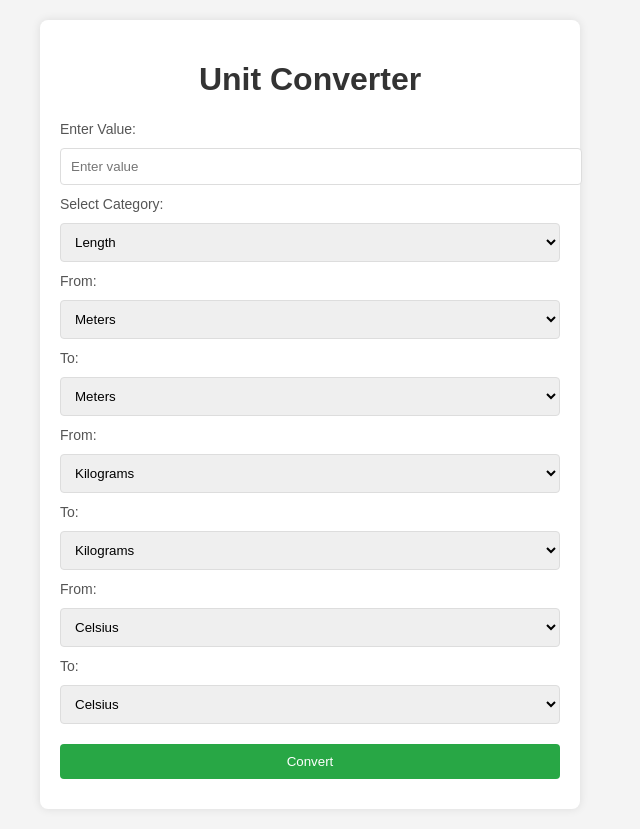
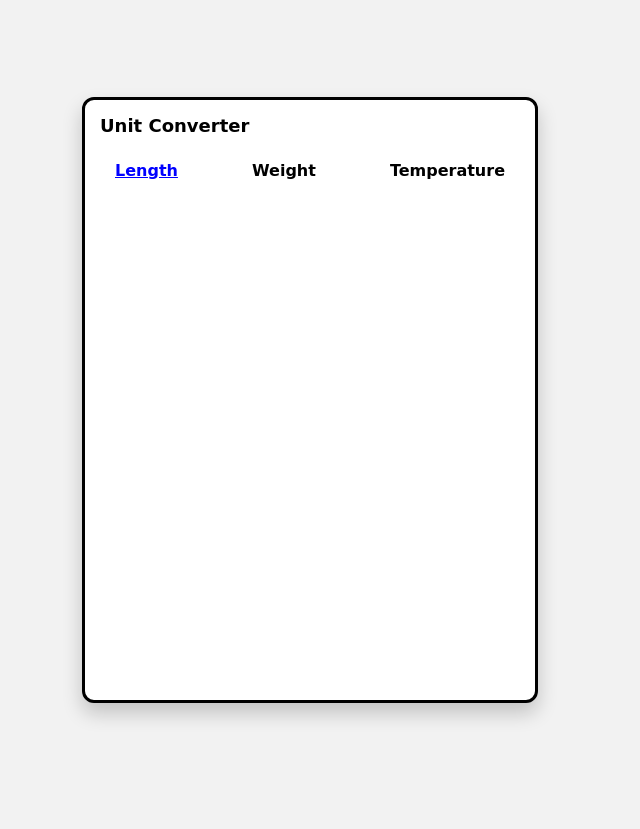
Before and after one commit to enzorva/unit_converter, a Flask app: page / in a window 1280 px wide. Shown: the whole page, without its empty margins (330-970 px from the left). After the commit the page ends 720 px from the top, so only its background shows below. Run offline with Flask 3, Linux system fonts and the light colour scheme.

Commit message:
page being built

```diff
--- a/app.py
+++ b/app.py
@@ -13,8 +13,8 @@ def convert():
     result = 0
 
     if category == 'length':
-        from_unit = request.form['from-lenght']
-        to_unit = request.form['to-lenght']
+        from_unit = request.form['from-length']
+        to_unit = request.form['to-length']
         result = convert_length(value, from_unit, to_unit)
     elif category == 'weight':
         from_unit = request.form['from-weight']
@@ -26,6 +26,10 @@ def convert():
         result = convert_temperature(value, from_unit, to_unit)
 
     return render_template('index.html', result=result)
+
+@app.route('/length')
+def length():
+    return render_template('length.html')
 
 def convert_length(value, from_unit, to_unit):
     conversions= {
--- a/static/style.css
+++ b/static/style.css
@@ -1,60 +1,78 @@
 body {
-    font-family: Arial, sans-serif;
-    background-color: #f4f4f4;
     margin: 0;
-    padding: 20px;
+    height: 100vh;
+    display: flex;
+    justify-content: center;
+    align-items: center;
+    background-color: #f2f2f2;
+    font-family: 'Comic Sans MS', 'Comic Sans', cursive;
 }
 
-.container {
-    max-width: 500px;
-    margin: 0 auto;
-    background-color: white;
-    padding: 20px;
-    border-radius: 8px;
-    box-shadow: 0 0 10px rgba(0, 0, 0, 0.1);
+.tall-box {
+    width: 450px;
+    height: 600px;
+    background-color: #ffffff;
+    border-radius: 12px;
+    box-shadow: 0 10px 20px rgba(0, 0, 0, 0.2);
+    border: 3.5px solid #000;
 }
 
-h1 {
-    text-align: center;
-    color: #333;
+.title {
+    position: relative;
+    top: 10px;
+    left: 10px;
+    text-align: left;
+    padding: 5px;
+    font-size: 18px;
+    font-weight: bold;
+    color: #000;
+}
+
+.buttons {
+    display: flex;
+    justify-content: space-between;
+    margin: 20px 10px;
+}
+
+.btn {
+    background-color: #ffffff;
+    color: #000;
+    font-family: 'Comic Sans MS', 'Comic Sans', cursive;
+    font-weight: bold;
+    border: none;
+    padding: 10px 20px;
+    font-size: 16px;
+    cursor: pointer;
+    border-radius: 5px;
+    text-decoration: none;
+}
+
+.btn:hover {
+    background-color: #ffffff;
+}
+
+.btn.active {
+    color: blue;
+    text-decoration: underline;
+}
+
+.form {
+    display: flex;
+    flex-direction: column;
+    align-items: center;
+    gap: 15px;
+    margin-top: 20px;
+}
+
+.textfield {
+    width: 90%;
+    padding: 10px;
+    font-size: 16px;
+    border: 3.5px solid #000;
+    border-radius: 5px;
+    box-sizing: border-box;
 }
 
 label {
-    font-size: 14px;
-    color: #555;
-}
-
-input,
-select,
-button {
-    width: 100%;
-    padding: 10px;
-    margin: 10px 0;
-    border-radius: 4px;
-    border: 1px solid #ddd;
-}
-
-button {
-    background-color: #28a745;
-    color: white;
-    border: none;
-    cursor: pointer;
-}
-
-button:hover {
-    background-color: #218838;
-}
-
-.section {
-    display: block;
-}
-
-h2 {
-    color: #333;
-}
-
-p {
-    font-size: 18px;
-    color: #555;
     font-weight: bold;
 }
--- a/templates/index.html
+++ b/templates/index.html
@@ -2,79 +2,20 @@
 <html lang="en">
 
 <head>
-    <meta charset="UTF-8">
-    <meta name="viewport" content="width=device-width, initial-scale=1.0">
-    <title>Unit Converter</title>
+    <meta charset="UTF-8" />
+    <meta name="viewport" content="width=device-width, initial-scale=1.0" />
+    <title>Centered Tall Box</title>
     <link rel="stylesheet" href="static/style.css">
 </head>
 
 <body>
-    <div class="container">
-        <h1>Unit Converter</h1>
-
-        <form method="POST" action="/convert">
-            <label for="value">Enter Value:</label>
-            <input type="number" id="value" name="value" placeholder="Enter value" required>
-
-            <label for="category">Select Category:</label>
-            <select id="category" name="category">
-                <option value="length">Length</option>
-                <option value="weight">Weight</option>
-                <option value="temperature">Temperature</option>
-            </select>
-
-            <div id="length-section" class="section">
-                <label for="from-length">From:</label>
-                <select id="from-length" name="from-length">
-                    <option value="meters">Meters</option>
-                    <option value="kilometers">Kilometers</option>
-                    <option value="centimeters">Centimeters</option>
-                </select>
-                <label for="to-length">To:</label>
-                <select id="to-length" name="to-length">
-                    <option value="meters">Meters</option>
-                    <option value="kilometers">Kilometers</option>
-                    <option value="centimeters">Centimeters</option>
-                </select>
-            </div>
-
-            <div id="weight-section" class="section">
-                <label for="from-weight">From:</label>
-                <select id="from-weight" name="from-weight">
-                    <option value="kilograms">Kilograms</option>
-                    <option value="grams">Grams</option>
-                    <option value="pounds">Pounds</option>
-                </select>
-                <label for="to-weight">To:</label>
-                <select id="to-weight" name="to-weight">
-                    <option value="kilograms">Kilograms</option>
-                    <option value="grams">Grams</option>
-                    <option value="pounds">Pounds</option>
-                </select>
-            </div>
-
-            <div id="temperature-section" class="section">
-                <label for="from-temp">From:</label>
-                <select id="from-temp" name="from-temp">
-                    <option value="celsius">Celsius</option>
-                    <option value="fahrenheit">Fahrenheit</option>
-                    <option value="kelvin">Kelvin</option>
-                </select>
-                <label for="to-temp">To:</label>
-                <select id="to-temp" name="to-temp">
-                    <option value="celsius">Celsius</option>
-                    <option value="fahrenheit">Fahrenheit</option>
-                    <option value="kelvin">Kelvin</option>
-                </select>
-            </div>
-
-            <button type="submit">Convert</button>
-        </form>
-
-        {% if result %}
-        <h2>Converted Value:</h2>
-        <p>{{ result }}</p>
-        {% endif %}
+    <div class="tall-box">
+        <div class="title">Unit Converter</div>
+        <div class="buttons">
+            <a href="/length" class="btn active">Length</a>
+            <a href="/weight" class="btn">Weight</a>
+            <a href="/temperature" class="btn">Temperature</a>
+        </div>
     </div>
 </body>
 
```
Also changed, not shown: templates/length.html (added, +34 -0 lines).
